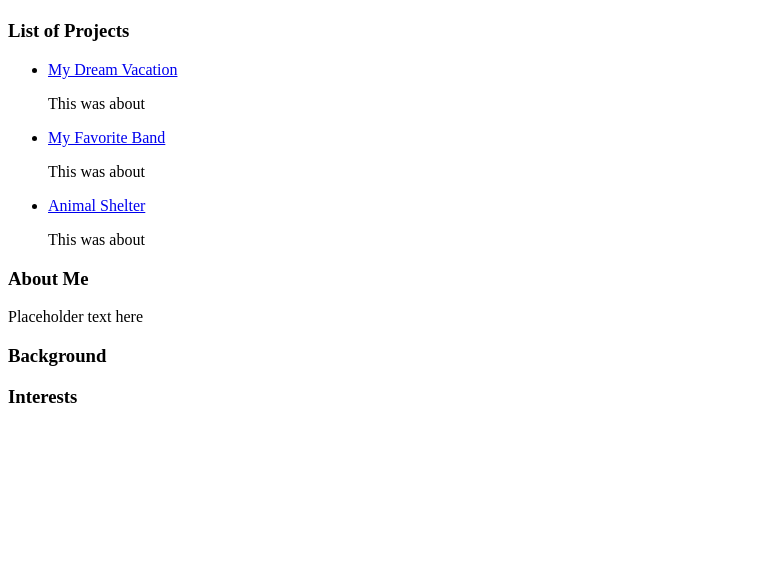
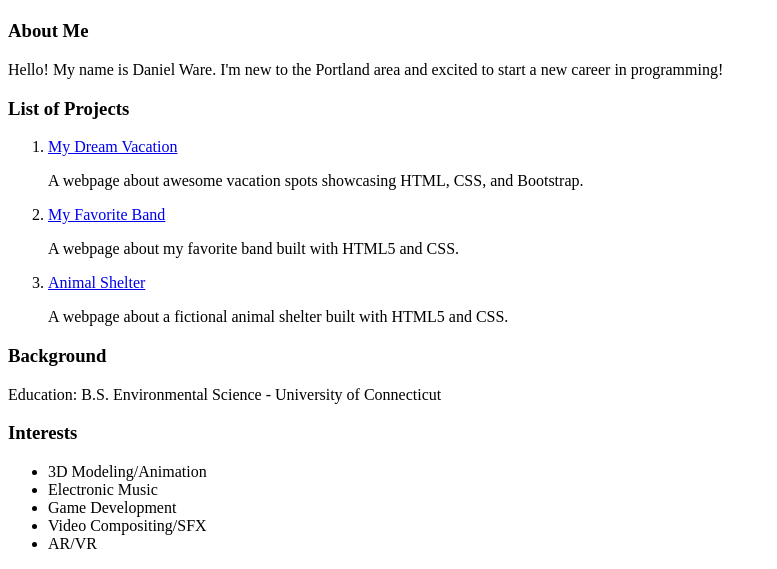
Before and after one commit to waredaniel/Portfolio, a plain HTML site: page index.html in a window 1280 px wide. Shown: the part 319-888 px from the top of the page, without its empty margins (0-777 px from the left). Before the commit the page ends 800 px from the top, so only its background shows below. Drawn offline with Linux system fonts and the light colour scheme.

Commit message:
Add body text.

```diff
--- a/index.html
+++ b/index.html
@@ -10,20 +10,30 @@
   <h2>Programmer/Developer</h2>
   <img class="portrait" src="img/Me.png" alt="Picture of Daniel">
 
+  <h3>About Me</h3>
+    <p>Hello! My name is Daniel Ware. I'm new to the Portland area and excited to start a new career in programming!</p>
+
   <h3>List of Projects</h3>
-    <ul>
+    <ol>
       <li><a href="https://github.com/waredaniel/My-Vacation">My Dream Vacation</a></li>
-        <p>This was about</p>
+        <p>A webpage about awesome vacation spots showcasing  HTML, CSS, and Bootstrap.</p>
       <li><a href="https://github.com/waredaniel/My_Favorite_Band">My Favorite Band</a></li>
-        <p>This was about</p>
+        <p>A webpage about my favorite band built with HTML5 and CSS.</p>
       <li><a href="https://github.com/waredaniel/Animal-Shelter">Animal Shelter</a></li>
-        <p>This was about</p>
-    </ul>
-  <h3>About Me</h3>
-    <p>Placeholder text here</p>
+        <p>A webpage about a fictional animal shelter built with HTML5 and CSS. </p>
+    </ol>
+
   <h3>Background</h3>
+    <p>Education: B.S. Environmental Science - University of Connecticut</p>
 
   <h3>Interests</h3>
+    <ul>
+      <li>3D Modeling/Animation</li>
+      <li>Electronic Music</li>
+      <li>Game Development</li>
+      <li>Video Compositing/SFX</li>
+      <li>AR/VR</li>
+    </ul>
 
 </body>
 </html>
```
